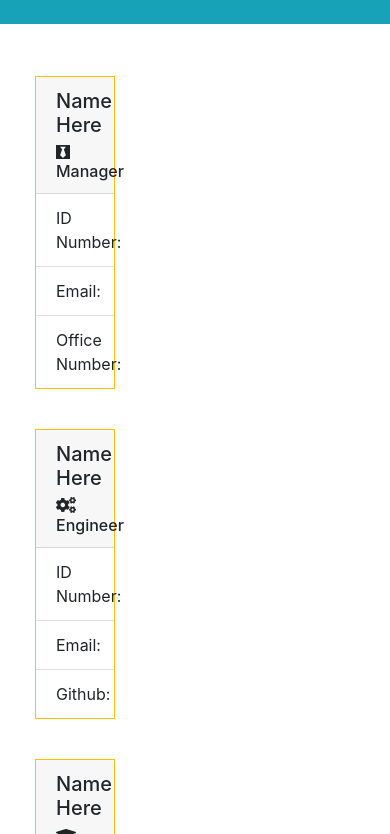
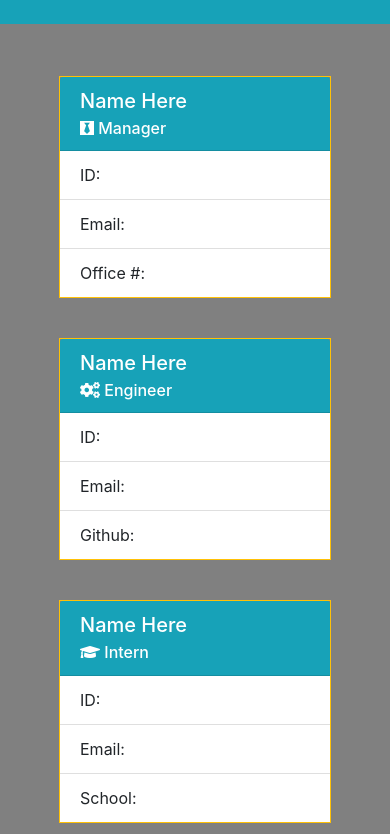
Before and after one commit to Vincenttoon/team-building-exercise, a website: page test.html in a window 390 px wide. Shown: the part 144-978 px from the top of the page. Drawn offline with nearby package versions, Linux system fonts and the light colour scheme.

Commit message:
mobile adjustments

```diff
--- a/test.html
+++ b/test.html
@@ -10,57 +10,57 @@
     <title>Team Builder</title>
   </head>
 
-  <body>
+  <body style="background-color: grey;">
     <div class="row">
         <div class="bg-info col-12 jumbotron container text-center">
-            <h1 style="text-decoration:underline;">Your Professional Team:</h1>
+            <h1 class="text-white" style="text-decoration:underline;">Your Professional Team:</h1>
         </div>
     </div>
-    <div class="container-fluid">
+    <div class="container-fluid" style="background-color: grey;">
         <div class="row justify-content-center">
-            <div class="d-flex justify-content-between" style="width: 80%;">
-
-        </div>
-    </div>
-  </body>
-
-  <div class="card-body col-4">
+            <div class="d-flex flex-wrap justify-content-between" style="width: 80%;">
+                <div class="card-body col-sm-12 col-md-4">
                     <div class="border border-warning">
-        <div class="card-header">
+                        <div class="card-header bg-info text-white">
                             <h5 class="card-title">Name Here</h5>
                             <h6 class="card-subtitle"><i class="fab fa-black-tie"></i>  Manager</h6>
                         </div>
                         <ul class="list-group list-group-flush">
-            <li class="list-group-item">ID Number:</li>
+                            <li class="list-group-item">ID:</li>
                             <li class="list-group-item">Email: <a href=""></a></li>
-            <li class="list-group-item">Office Number:</li>
+                            <li class="list-group-item">Office #:</li>
                         </ul>
                     </div>
                 </div>
-<div class="card-body col-4">
+                <div class="card-body col-sm-12 col-md-4">
                     <div class="border border-warning">
-        <div class="card-header">
+                        <div class="card-header bg-info text-white">
                             <h5 class="card-title">Name Here</h5>
                             <h6 class="card-subtitle"><i class="fas fa-cogs"></i>  Engineer</h6>
                         </div>
                         <ul class="list-group list-group-flush">
-            <li class="list-group-item">ID Number:</li>
+                            <li class="list-group-item">ID:</li>
                             <li class="list-group-item">Email: <a href=""></a></li>
                             <li class="list-group-item">Github: <a href=""></a></li>
                         </ul>
                     </div>
                 </div>
-<div class="card-body col-4">
+                <div class="card-body col-sm-12 col-md-4">
                     <div class="border border-warning">
-        <div class="card-header">
+                        <div class="card-header bg-info text-white">
                             <h5 class="card-title">Name Here</h5>
                             <h6 class="card-subtitle"><i class="fas fa-graduation-cap"></i>  Intern</h6>
                         </div>
                         <ul class="list-group list-group-flush">
-            <li class="list-group-item">ID Number:</li>
+                            <li class="list-group-item">ID:</li>
                             <li class="list-group-item">Email: <a href=""></a></li>
                             <li class="list-group-item">School:</li>
                         </ul>
                                         </div>
                     </div>
                 </div>
+        </div>
+    </div>
+  </body>
+
+<!-- this was a template for the sample.js file -->
```
Also changed, not shown: src/sample.js (+12 -12 lines), 1 other file. Lines whose indentation alone changed are shown as unchanged.
